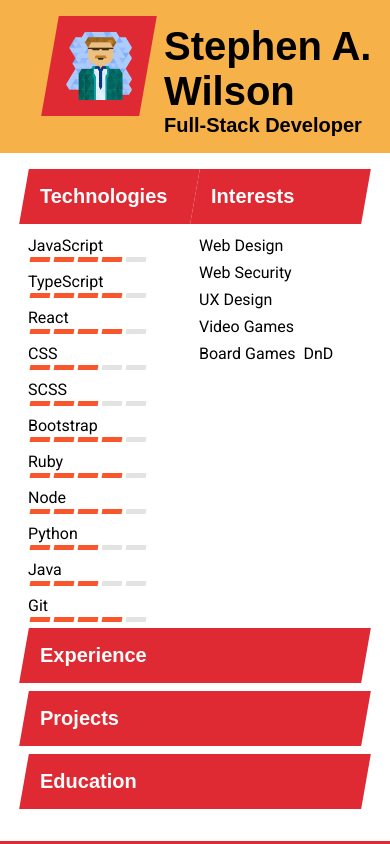
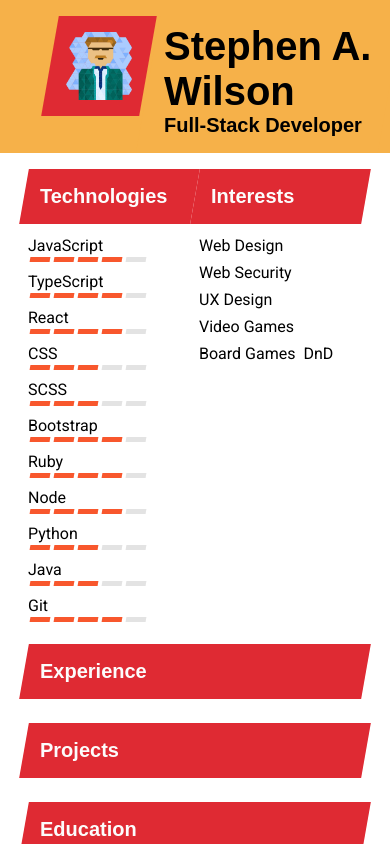
Before and after one commit to CptnFizzbin/personal-site, a React (Create React App) app: page / in a window 390 px wide. Built offline with nearby package versions, Linux system fonts and the light colour scheme; a web font is replaced by a local one.

Commit message:
fix scrolling on small screens

```diff
--- a/src/Page/Page.module.scss
+++ b/src/Page/Page.module.scss
@@ -9,18 +9,13 @@
   grid-template-columns: 200px 1fr;
 
   grid-template-areas:
-    'header header'
+    'header main'
     'sidebar main';
-
-  @media screen and (max-width: $screen-size-sm) {
-    grid-template-columns: 1fr;
-    grid-template-areas:
-    'header'
-    'main';
-  }
 }
 
 .areaHeader {
+  width: 100vw;
+  pointer-events: none;
   grid-area: header;
 }
 
@@ -31,6 +26,33 @@
 .areaMain {
   display: grid;
   overflow: auto;
+  padding-top: 110px;
   grid-area: main;
   grid-template-rows: 1fr auto;
 }
+
+@media screen and (max-width: $screen-size-sm) {
+  .Page {
+    display: flex;
+    overflow: auto;
+    overflow-x: hidden;
+    flex-flow: column;
+    width: 100%;
+  }
+
+  .areaHeader {
+    width: 100%;
+  }
+
+  .areaSidebar {
+    display: none;
+  }
+
+  .areaMain {
+    overflow: visible;
+    flex-grow: 1;
+    width: 100%;
+    height: auto;
+    padding-top: 0;
+  }
+}
--- a/src/Page/PageHeader.module.scss
+++ b/src/Page/PageHeader.module.scss
@@ -21,8 +21,6 @@
   }
 
   @media screen and (max-width: $screen-size-sm) {
-    margin-bottom: 16px;
-
     &::before {
       width: 100%;
     }
--- a/src/Page/PageMain.module.scss
+++ b/src/Page/PageMain.module.scss
@@ -3,5 +3,6 @@
 .PageMain {
   display: flex;
   flex-wrap: wrap;
-  padding: 0 24px 24px;
+  align-content: flex-start;
+  margin: 0 24px 24px;
 }
--- a/src/Page/PageMain.tsx
+++ b/src/Page/PageMain.tsx
@@ -11,11 +11,11 @@
 export const PageMain: FC = () => {
   return (
     <div className={styles.PageMain}>
-      <Technologies gridArea={'technologies'} />
-      <Interests gridArea={'interests'} />
-      <Experience gridArea={'experience'} />
-      <Projects gridArea={'projects'} />
-      <Education gridArea={'education'} />
+      <Technologies />
+      <Interests />
+      <Experience />
+      <Projects />
+      <Education />
     </div>
   )
 }
--- a/src/Sections/Education.tsx
+++ b/src/Sections/Education.tsx
@@ -1,15 +1,14 @@
 import { FC } from 'react'
-import { SectionProps } from './SectionProps'
+
+import { Header } from '../UI/Header'
+import { Section } from './Section'
 
 import styles from './Education.module.scss'
-import { Header } from '../UI/Header'
 
-export const Education: FC<SectionProps> = ({
-  gridArea,
-}) => {
+export const Education: FC = () => {
   return (
-    <div className={styles.Education} style={{ gridArea }}>
+    <Section className={styles.Education}>
       <Header title="Education" />
-    </div>
+    </Section>
   )
 }
--- a/src/Sections/Experience.tsx
+++ b/src/Sections/Experience.tsx
@@ -1,16 +1,14 @@
 import { FC } from 'react'
 
 import { Header } from '../UI/Header'
-import { SectionProps } from './SectionProps'
+import { Section } from './Section'
 
 import styles from './Experience.module.scss'
 
-export const Experience: FC<SectionProps> = ({
-  gridArea,
-}) => {
+export const Experience: FC = () => {
   return (
-    <div className={styles.Experience} style={{ gridArea }}>
+    <Section className={styles.Experience}>
       <Header title="Experience" />
-    </div>
+    </Section>
   )
 }
--- a/src/Sections/Interests.tsx
+++ b/src/Sections/Interests.tsx
@@ -1,7 +1,7 @@
 import { FC } from 'react'
 
 import { Header } from '../UI/Header'
-import { SectionProps } from './SectionProps'
+import { Section } from './Section'
 
 import styles from './Interests.module.scss'
 
@@ -14,17 +14,15 @@
   'DnD',
 ]
 
-export const Interests: FC<SectionProps> = ({
-  gridArea,
-}) => {
+export const Interests: FC = () => {
   return (
-    <div className={styles.Interests} style={{ gridArea }}>
+    <Section className={styles.Interests}>
       <Header title="Interests" />
       <div className={styles.List}>
         {interests.map(
           interest => <ListItem key={interest} interest={interest} />)}
       </div>
-    </div>
+    </Section>
   )
 }
 
--- a/src/Sections/Projects.tsx
+++ b/src/Sections/Projects.tsx
@@ -1,15 +1,14 @@
 import { FC } from 'react'
-import { SectionProps } from './SectionProps'
+
+import { Header } from '../UI/Header'
+import { Section } from './Section'
 
 import styles from './Projects.module.scss'
-import { Header } from '../UI/Header'
 
-export const Projects: FC<SectionProps> = ({
-  gridArea,
-}) => {
+export const Projects: FC = () => {
   return (
-    <div className={styles.Projects} style={{ gridArea }}>
+    <Section className={styles.Projects}>
       <Header title="Projects" />
-    </div>
+    </Section>
   )
 }
--- /dev/null
+++ b/src/Sections/Section.module.scss
@@ -0,0 +1,3 @@
+.Section {
+  margin-top: 16px;
+}
--- /dev/null
+++ b/src/Sections/Section.tsx
@@ -0,0 +1,17 @@
+import { FC } from 'react'
+import classNames from 'classnames'
+
+import styles from './Section.module.scss'
+
+interface SectionProps {
+  className: string
+}
+
+export const Section: FC<SectionProps> = ({
+  className,
+  children,
+}) => {
+  return (
+    <section className={classNames(className, styles.Section)}>{children}</section>
+  )
+}
--- a/src/Sections/SectionProps.ts
+++ /dev/null
@@ -1,3 +0,0 @@
-export interface SectionProps {
-  gridArea: string
-}
--- a/src/Sections/Technologies.tsx
+++ b/src/Sections/Technologies.tsx
@@ -1,8 +1,8 @@
 import { FC } from 'react'
 
 import { Header } from '../UI/Header'
+import { Section } from './Section'
 import { StrengthBar } from '../UI/StrengthBar'
-import { SectionProps } from './SectionProps'
 
 import styles from './Technologies.module.scss'
 
@@ -25,16 +25,14 @@
   { name: 'Git', strength: 80 },
 ]
 
-export const Technologies: FC<SectionProps> = ({
-  gridArea,
-}) => {
+export const Technologies: FC = () => {
   return (
-    <div className={styles.Technologies} style={{ gridArea }}>
+    <Section className={styles.Technologies}>
       <Header title="Technologies" />
       <div className={styles.List}>
         {techList.map(tech => <ListItem key={tech.name} tech={tech} />)}
       </div>
-    </div>
+    </Section>
   )
 }
 
```
